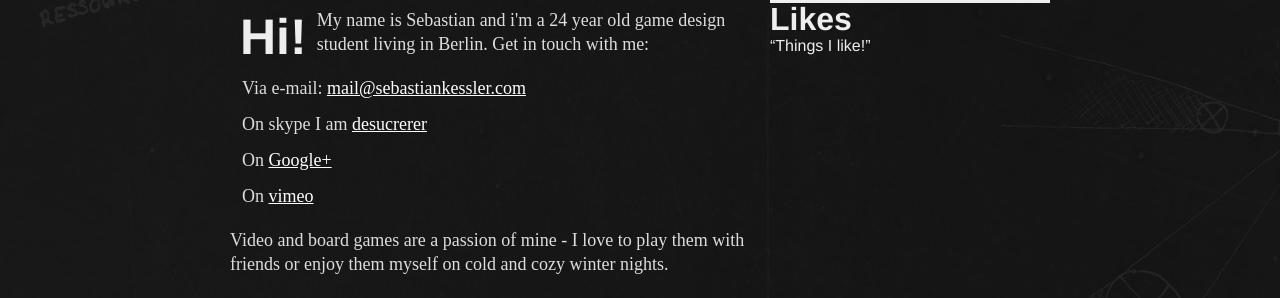
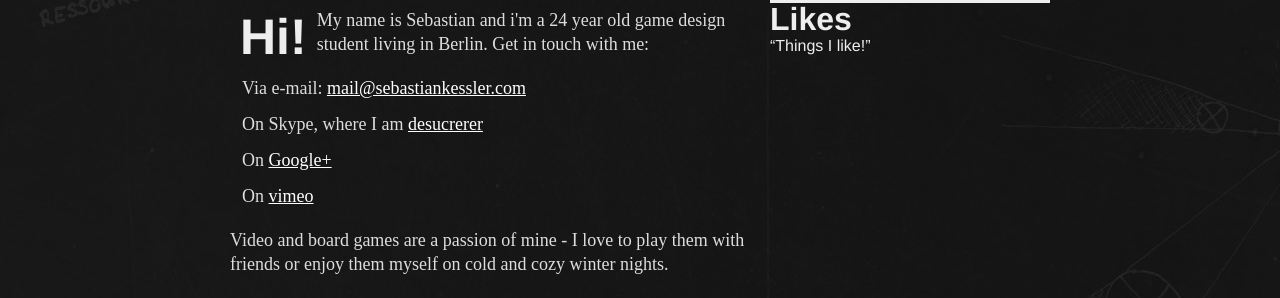
Before and after one commit to zapp/zapp.github.com, a Jekyll site: the page built from about-me/index.html, in a window 1280 px wide. Shown: the part 621-919 px from the top of the page. Built offline with Jekyll 4.4.1, drawn with Linux system fonts in a browser that asks for light colours; nearby versions of some CDN libraries.

Commit message:
Small fix

```diff
--- a/about-me/index.html
+++ b/about-me/index.html
@@ -21,7 +21,7 @@ layout: default
 
   <ul style="padding: 0 0 0 12px">
     <li>Via e-mail: <a href="mailto:mail@sebastiankessler.com">mail@sebastiankessler.com</a></li>
-    <li>On skype I am <a href="skype:desucrere">desucrerer</a></li>
+    <li>On Skype, where I am <a href="skype:desucrere">desucrerer</a></li>
     <li>On <a href="https://plus.google.com/101471446983022022320">Google+</a></li>
     <li>On <a href="http://vimeo.com/sebastiankessler">vimeo</a></li>
   </ul>
```
